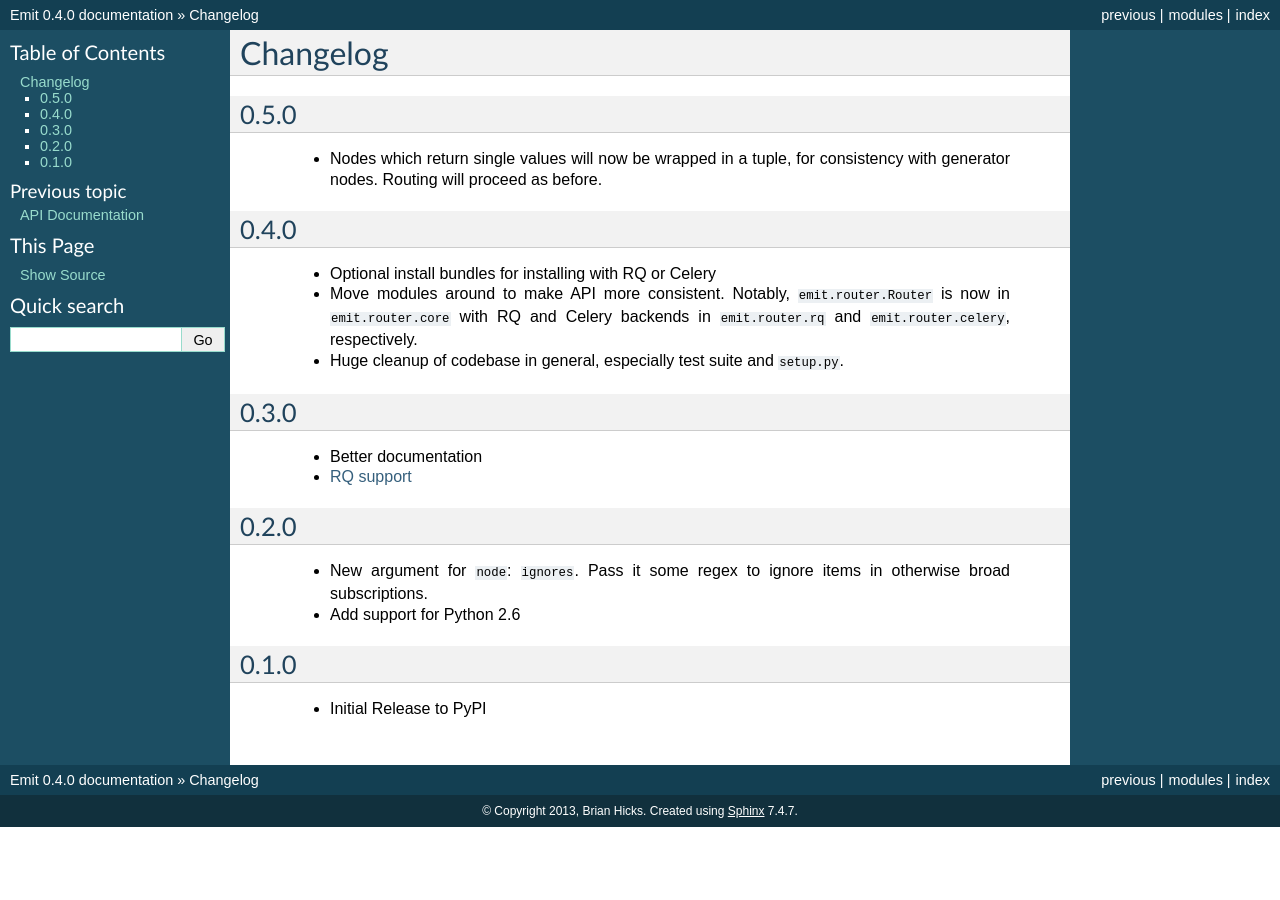
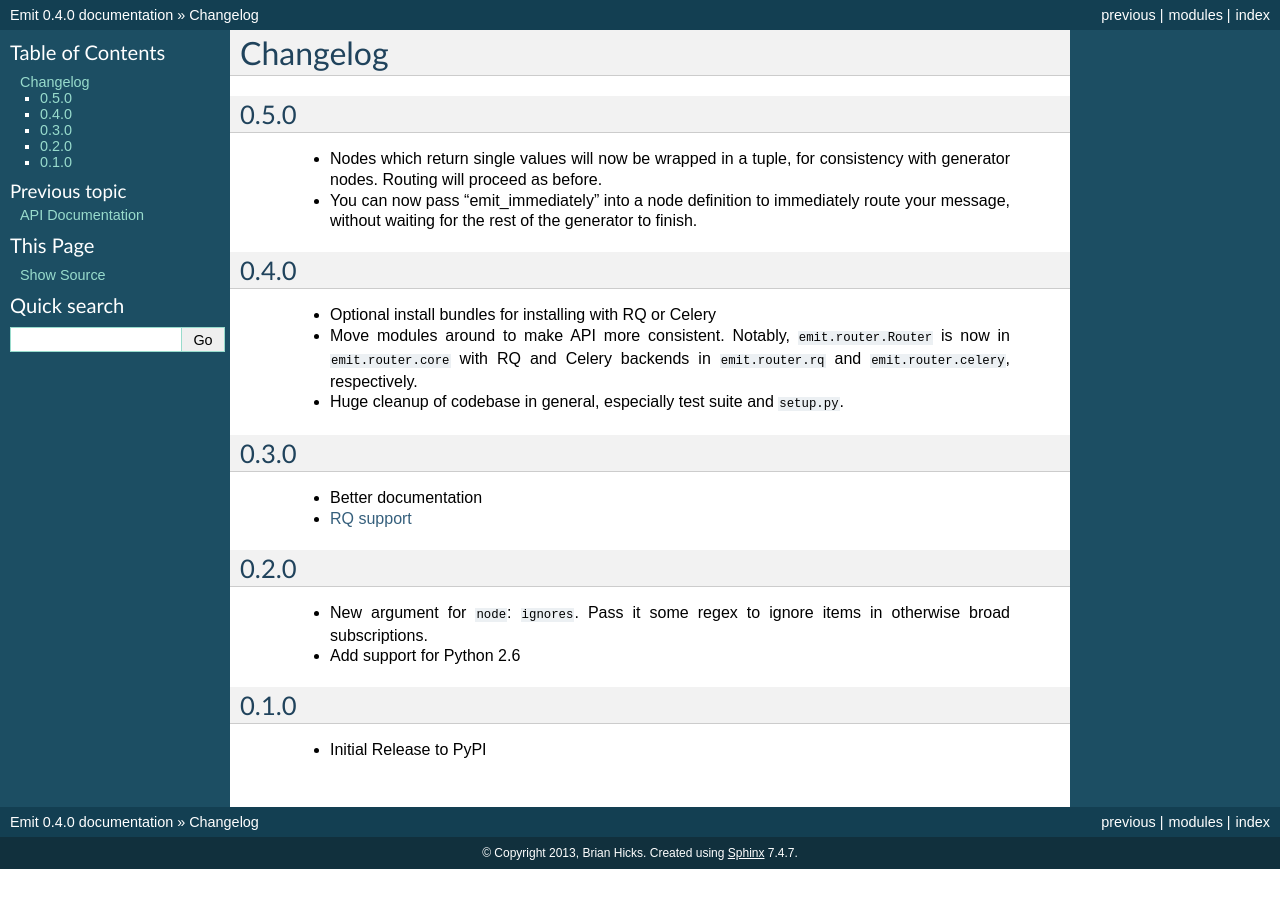
Before and after one commit to BrianHicks/emit, a Sphinx documentation site: the page built from docs/changelog.rst, in a window 1280 px wide. Built offline with Sphinx 7.4.7, drawn with Linux system fonts in a browser that asks for light colours.

Commit message:
add message about emit_immediately to changelog

```diff
--- a/docs/changelog.rst
+++ b/docs/changelog.rst
@@ -6,6 +6,8 @@ Changelog
 
  - Nodes which return single values will now be wrapped in a tuple, for
    consistency with generator nodes. Routing will proceed as before.
+ - You can now pass "emit_immediately" into a node definition to immediately
+   route your message, without waiting for the rest of the generator to finish.
 
 0.4.0
 -----
```
